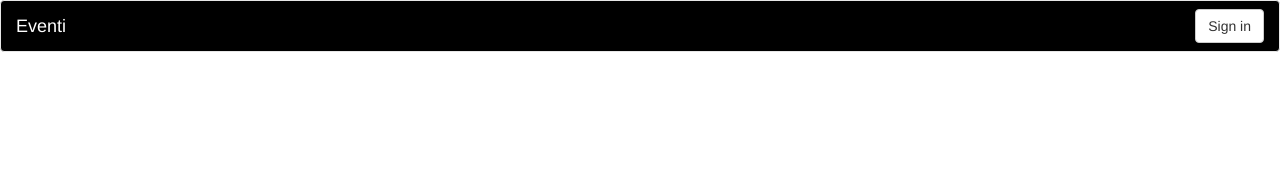
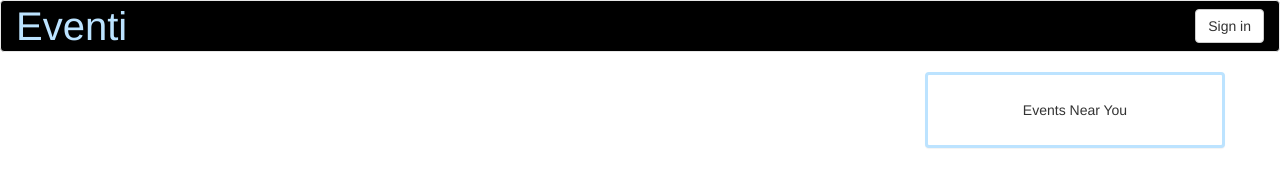
Before and after one commit to sbell093/Project-1, a plain HTML site: page index.html in a window 1280 px wide. Drawn offline with nearby package versions, Linux system fonts and the light colour scheme.

Commit message:
events panel added to css

```diff
--- a/assets/css/style.css
+++ b/assets/css/style.css
@@ -4,5 +4,14 @@
 }
 
 #logo {
-	color: white;
+	color: #bce3ff;
+	font-size: 40px;
 }
+
+#event-panel {
+    border: 3px solid #bce3ff;
+    text-align: center;
+	float: right;
+    width: 300px;
+    padding: 10px;
+}
--- a/index.html
+++ b/index.html
@@ -40,6 +40,16 @@
     </nav>
 
 
+<div class="container">
+  <div class="row">
+    <div class="col-md">
+    <div id="event-panel" class="panel panel-default">
+        <div class="panel-body">Events Near You</div>
+    </div>
+</div>
+</div>
+</div>
+
 
     <!-- jQuery (necessary for Bootstrap's JavaScript plugins) -->
     <script src="https://ajax.googleapis.com/ajax/libs/jquery/3.2.1/jquery.min.js"></script>
```
